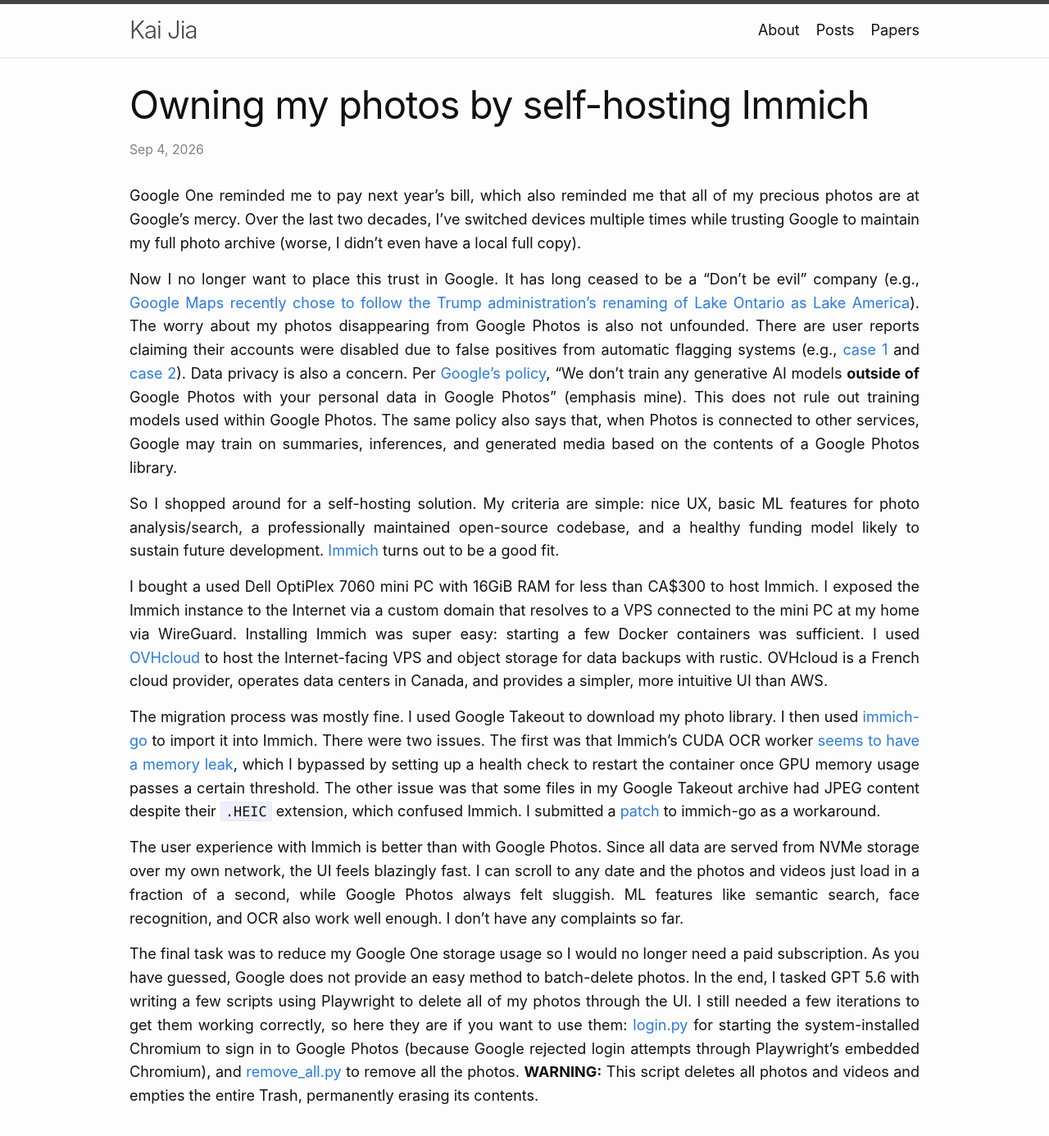
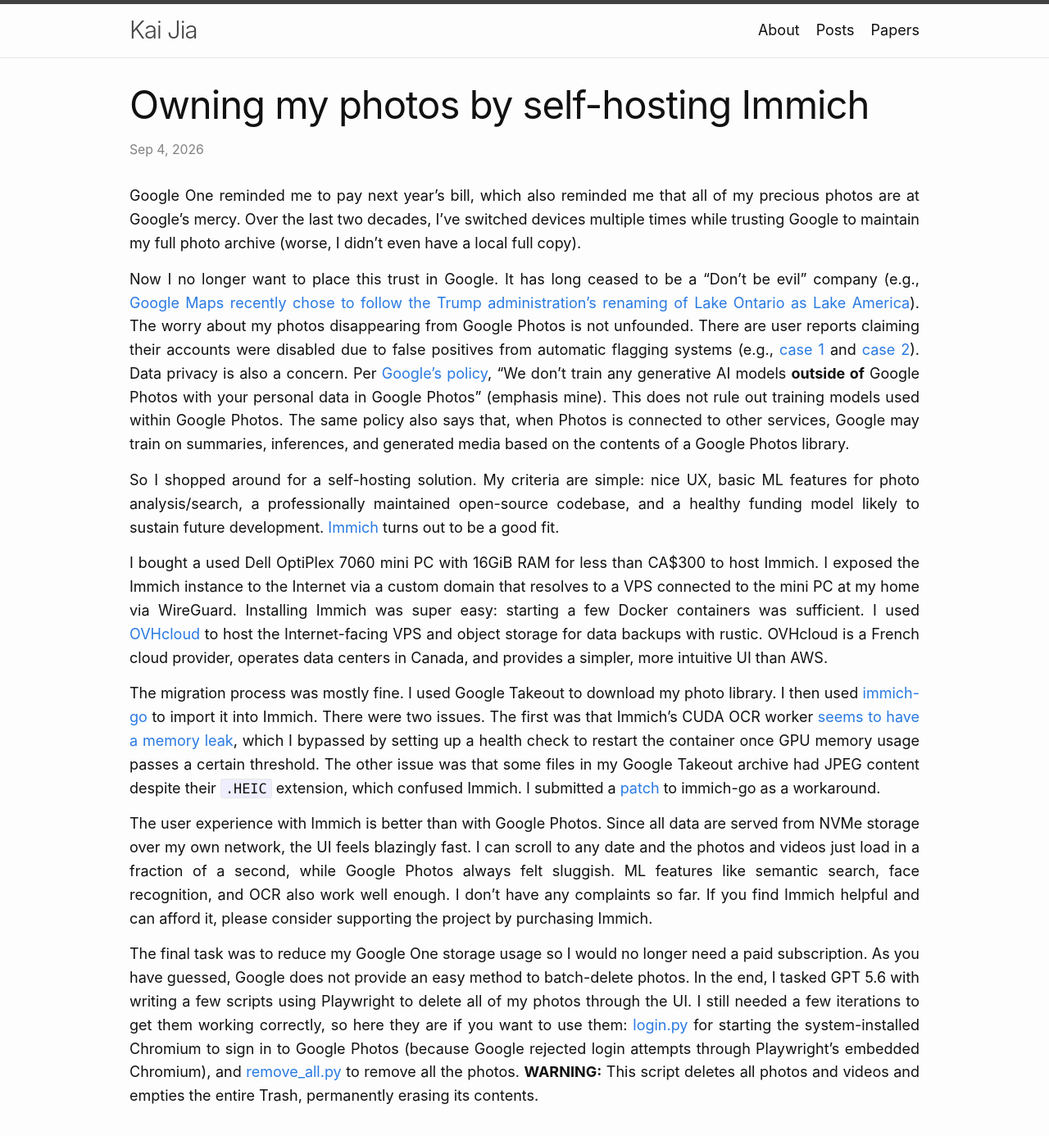
Before and after one commit to jia-kai/jia-kai.github.io, a Jekyll site: the page built from _posts/2026-09-04-immich.markdown, in a window 1280 px wide and 1400 px high. Shown: the top 1386 px of the window at 82% size. Built offline with Jekyll 4.4.1, drawn with Linux system fonts in a browser that asks for light colours; a style sheet for code colours, icons or effects is not loaded.

Commit message:
minor changes

```diff
--- a/_posts/2026-09-04-immich.markdown
+++ b/_posts/2026-09-04-immich.markdown
@@ -13,13 +13,13 @@
 Now I no longer want to place this trust in Google. It has long ceased to be a
 "Don't be evil" company (e.g., [Google Maps recently chose to follow the Trump
 administration's renaming of Lake Ontario as Lake America][lake-america]). The
-worry about my photos disappearing from Google Photos is also not unfounded.
-There are user reports claiming their accounts were disabled due to false
-positives from automatic flagging systems (e.g., [case 1][case-1] and [case 2]
-[case-2]). Data privacy is also a concern. Per [Google's policy][google-policy],
-"We don't train any generative AI models **outside of** Google Photos with your
-personal data in Google Photos" (emphasis mine). This does not rule out training
-models used within Google Photos. The same policy also says that, when Photos is
+worry about my photos disappearing from Google Photos is not unfounded. There
+are user reports claiming their accounts were disabled due to false positives
+from automatic flagging systems (e.g., [case 1][case-1] and [case 2] [case-2]).
+Data privacy is also a concern. Per [Google's policy][google-policy], "We don't
+train any generative AI models **outside of** Google Photos with your personal
+data in Google Photos" (emphasis mine). This does not rule out training models
+used within Google Photos. The same policy also says that, when Photos is
 connected to other services, Google may train on summaries, inferences, and
 generated media based on the contents of a Google Photos library.
 
@@ -46,12 +46,13 @@
 content despite their `.HEIC` extension, which confused Immich. I submitted a
 [patch][immich-go-pr] to immich-go as a workaround.
 
-The user experience with Immich is better than with Google Photos. Since all data
-are served from NVMe storage over my own network, the UI feels blazingly fast. I
-can scroll to any date and the photos and videos just load in a fraction of a
-second, while Google Photos always felt sluggish. ML features like semantic
+The user experience with Immich is better than with Google Photos. Since all
+data are served from NVMe storage over my own network, the UI feels blazingly
+fast. I can scroll to any date and the photos and videos just load in a fraction
+of a second, while Google Photos always felt sluggish. ML features like semantic
 search, face recognition, and OCR also work well enough. I don't have any
-complaints so far.
+complaints so far. If you find Immich helpful and can afford it, please consider
+supporting the project by purchasing Immich.
 
 The final task was to reduce my Google One storage usage so I would no longer
 need a paid subscription. As you have guessed, Google does not provide an easy
```
